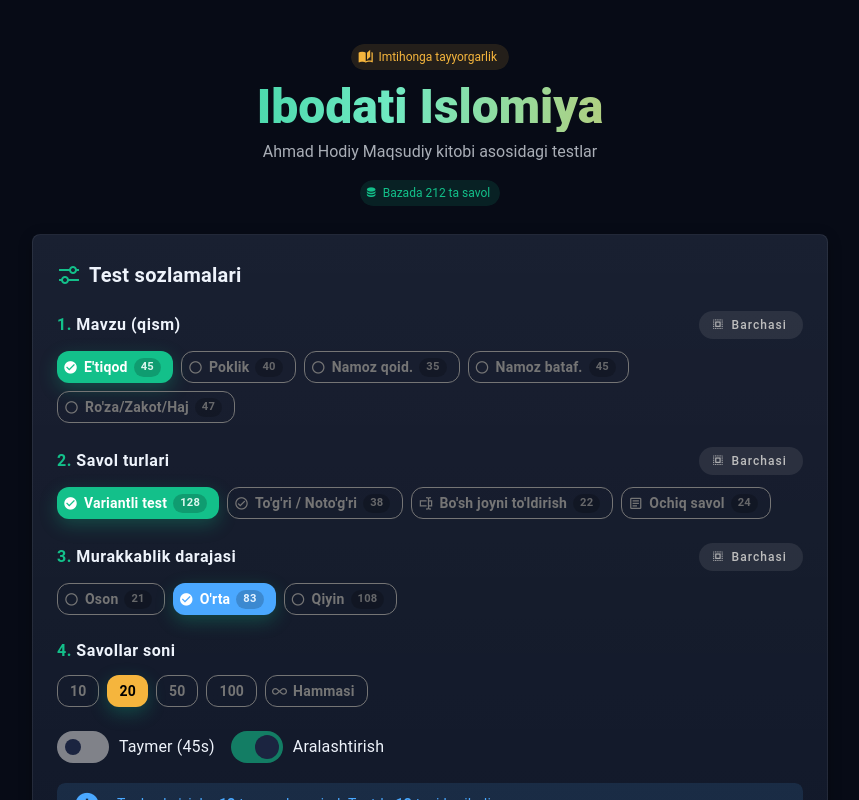
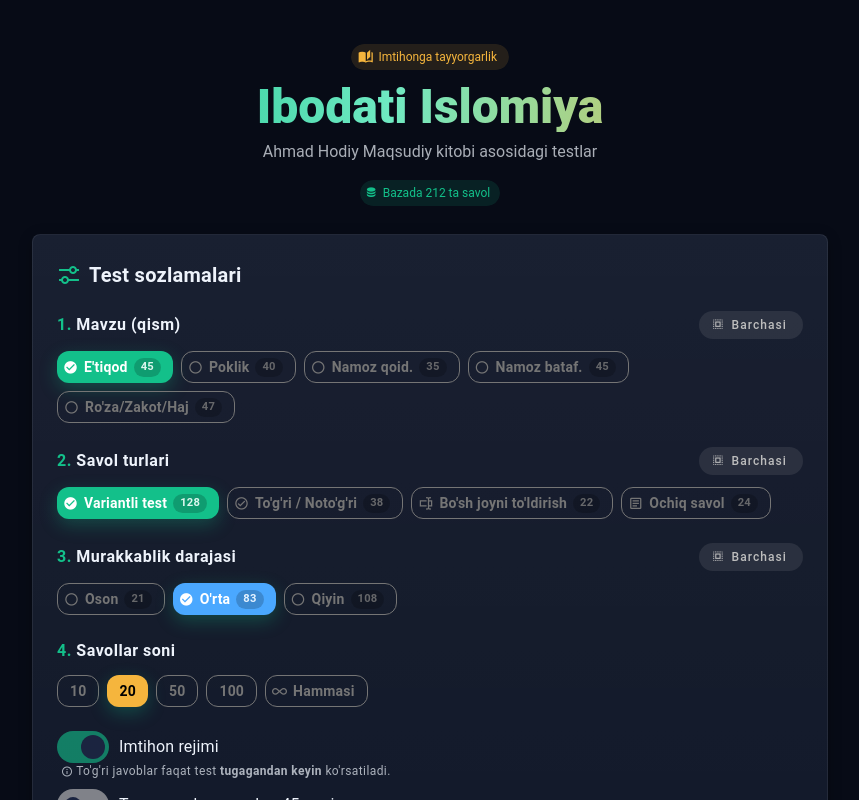
Before and after one commit to nizomovshoxrux/ibodati-islomiya-test, a Vue app: page / in a window 1280 px wide. Shown: the top 800 px of the page, without its empty margins (210-1069 px from the left). Built offline with nearby package versions, Linux system fonts and the light colour scheme.

Commit message:
Imtihon rejimi: javoblar test oxirida; Aralashtirish olib tashlandi

```diff
--- a/src/components/QuizView.vue
+++ b/src/components/QuizView.vue
@@ -114,8 +114,19 @@
     </v-card>
 
     <!-- Pastki tugma -->
+    <!-- IMTIHON rejimi (mcq/tf/fill): javob ko'rsatilmaydi, to'g'ridan-to'g'ri Keyingi -->
     <v-btn
-      v-if="!revealed"
+      v-if="exam && q.type !== 'open'"
+      block size="large" color="primary"
+      :disabled="!canCheck" @click="examAdvance"
+    >
+      {{ isLast ? 'Yakunlash' : 'Keyingi' }}
+      <v-icon end :icon="isLast ? 'mdi-flag-checkered' : 'mdi-arrow-right'" />
+    </v-btn>
+
+    <!-- MASHQ rejimi yoki ochiq savol: avval tekshirish -->
+    <v-btn
+      v-else-if="!revealed"
       block size="large" color="primary"
       :disabled="!canCheck" @click="check"
     >Tekshirish</v-btn>
@@ -141,6 +152,7 @@ const letters = ['A', 'B', 'C', 'D', 'E', 'F']
 
 const q = computed(() => currentQuestion())
 const cfg = computed(() => quiz.config || {})
+const exam = computed(() => !!cfg.value.exam)
 const index = computed(() => quiz.index)
 const total = computed(() => quiz.queue.length)
 const progress = computed(() => ((quiz.index) / quiz.queue.length) * 100)
@@ -224,6 +236,19 @@ function check () {
   submitAnswer(correct, given)
 }
 
+// Imtihon rejimi: javobni jimgina qayd qilib, keyingisiga o'tadi (ko'rsatmasdan)
+function gradeObjective () {
+  const qq = q.value
+  if (qq.type === 'mcq') return { correct: selected.value === qq.answer, given: qq.options[selected.value] }
+  if (qq.type === 'tf') return { correct: selected.value === qq.answer, given: selected.value ? "To'g'ri" : "Noto'g'ri" }
+  return { correct: checkFill(textAnswer.value, qq.answer), given: textAnswer.value }
+}
+function examAdvance () {
+  const { correct, given } = gradeObjective()
+  submitAnswer(correct, given)
+  next()
+}
+
 function selfGrade (correct) {
   lastCorrect.value = correct
   graded.value = true
@@ -263,6 +288,13 @@ function startTimer () {
 function stopTimer () { if (timerId) { clearInterval(timerId); timerId = null } }
 function onTimeout () {
   const qq = q.value
+  // Imtihon rejimi (mcq/tf/fill): jimgina qayd qilib keyingisiga o'tadi
+  if (exam.value && qq.type !== 'open') {
+    const { correct, given } = gradeObjective()
+    submitAnswer(correct, given || '(vaqt tugadi)')
+    next()
+    return
+  }
   if (qq.type === 'open') {
     // vaqt tugadi — namunani ko'rsatib, xato deb baholaymiz
     revealed.value = true
--- a/src/components/StartView.vue
+++ b/src/components/StartView.vue
@@ -124,11 +124,19 @@
       </div>
 
       <!-- Variantlar -->
-      <div class="d-flex flex-wrap ga-4 mb-4">
+      <div class="mb-4">
+        <v-switch v-model="useExam" color="primary" density="compact" hide-details inset
+          label="Imtihon rejimi" />
+        <p class="text-caption text-medium-emphasis ms-1" style="margin-top:-6px">
+          <template v-if="useExam">
+            <v-icon icon="mdi-information-outline" size="x-small" /> To'g'ri javoblar faqat test <b>tugagandan keyin</b> ko'rsatiladi.
+          </template>
+          <template v-else>
+            <v-icon icon="mdi-information-outline" size="x-small" /> Mashq rejimi: har savoldan keyin to'g'ri javob ko'rsatiladi.
+          </template>
+        </p>
         <v-switch v-model="useTimer" color="primary" density="compact" hide-details inset
-          label="Taymer (45s)" />
-        <v-switch v-model="useShuffle" color="primary" density="compact" hide-details inset
-          label="Aralashtirish" />
+          label="Taymer — har savolga 45 soniya" class="mt-1" />
       </div>
 
       <!-- Mavjudlik -->
@@ -195,7 +203,7 @@ const selTypes = ref(['mcq'])           // variantli test
 const selDiffs = ref(['medium'])        // o'rta daraja
 const selCount = ref(20)
 const useTimer = ref(false)
-const useShuffle = ref(true)
+const useExam = ref(true)   // standart: imtihon rejimi (javoblar oxirida)
 
 const allParts = computed(() => selParts.value.length === allPartIds.length)
 const allTypes = computed(() => selTypes.value.length === allTypeIds.length)
@@ -226,8 +234,9 @@ function start () {
     types: selTypes.value.slice(),
     difficulties: selDiffs.value.slice(),
     count: selCount.value === 'all' ? available.value : selCount.value,
-    shuffle: useShuffle.value,
-    timer: useTimer.value
+    shuffle: true,        // savollar har doim aralashtiriladi
+    timer: useTimer.value,
+    exam: useExam.value
   })
 }
 </script>
```
